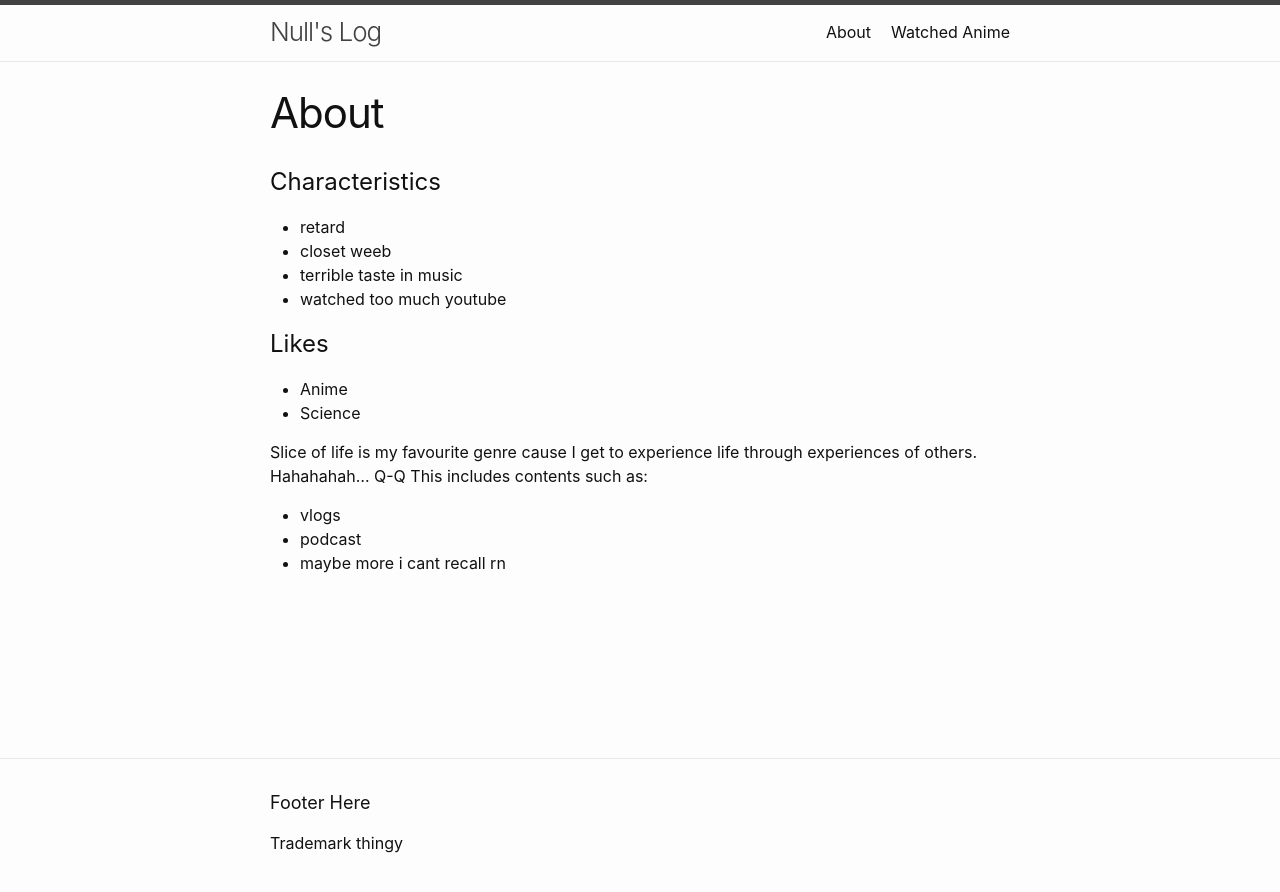
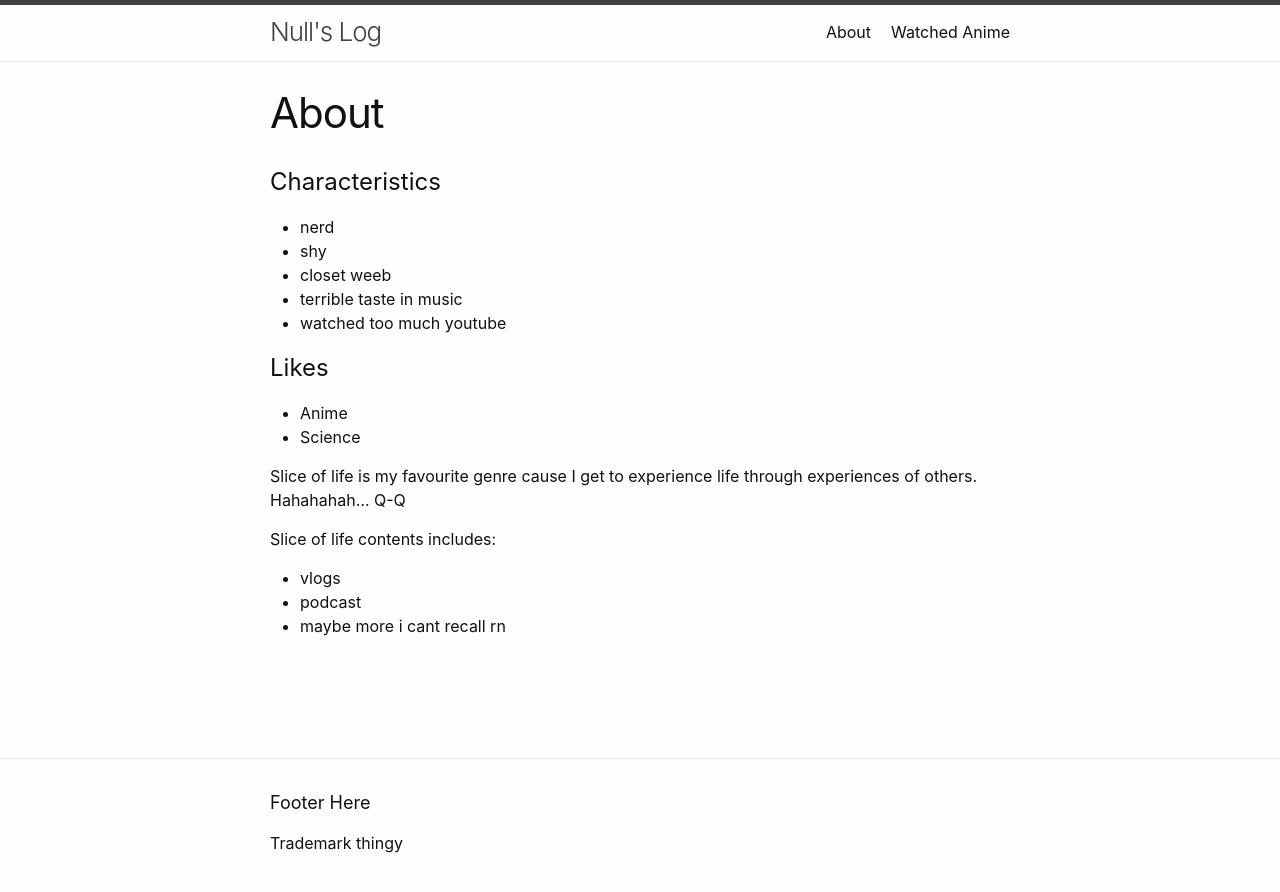
Before and after one commit to aeinn/null-s-log, a Jekyll site: the page built from about.markdown, in a window 1280 px wide. Shown: the top 892 px of the page. Built offline with Jekyll 4.4.1, drawn with Linux system fonts in a browser that asks for light colours.

Commit message:
log 10 update

```diff
--- a/about.markdown
+++ b/about.markdown
@@ -4,7 +4,8 @@ title: About
 permalink: /about/
 ---
 # Characteristics
-- retard
+- nerd
+- shy
 - closet weeb
 - terrible taste in music
 - watched too much youtube
@@ -14,7 +15,8 @@ permalink: /about/
 - Science
 
 Slice of life is my favourite genre cause I get to experience life through experiences of others. Hahahahah... Q-Q
-This includes contents such as:
+
+Slice of life contents includes:
 - vlogs
 - podcast
 - maybe more i cant recall rn
```
Also changed, not shown: _posts/2024-08-23-log.md (+2 -2 lines), _posts/2024-08-25-log.md (added, +15 -0 lines).
